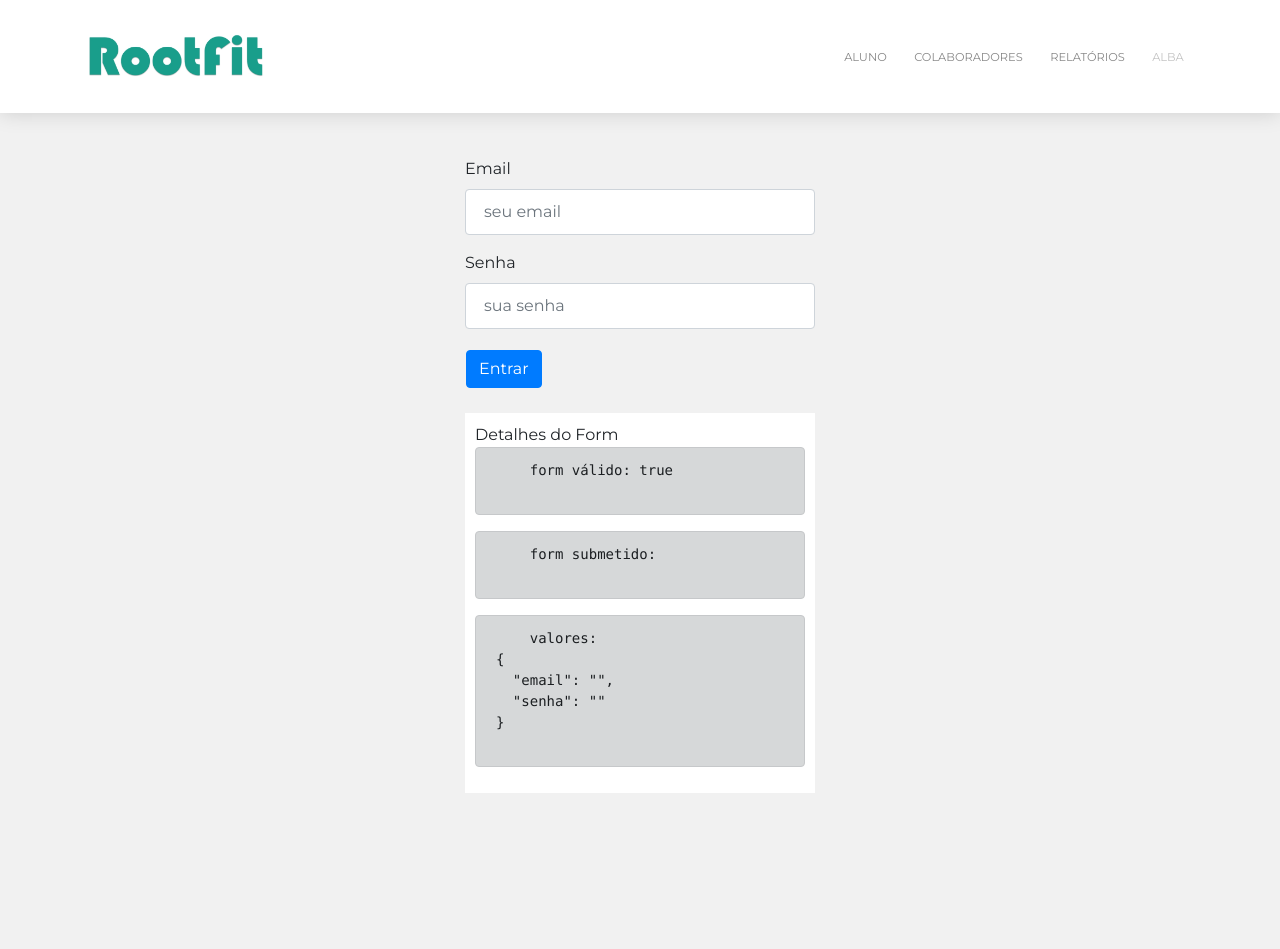
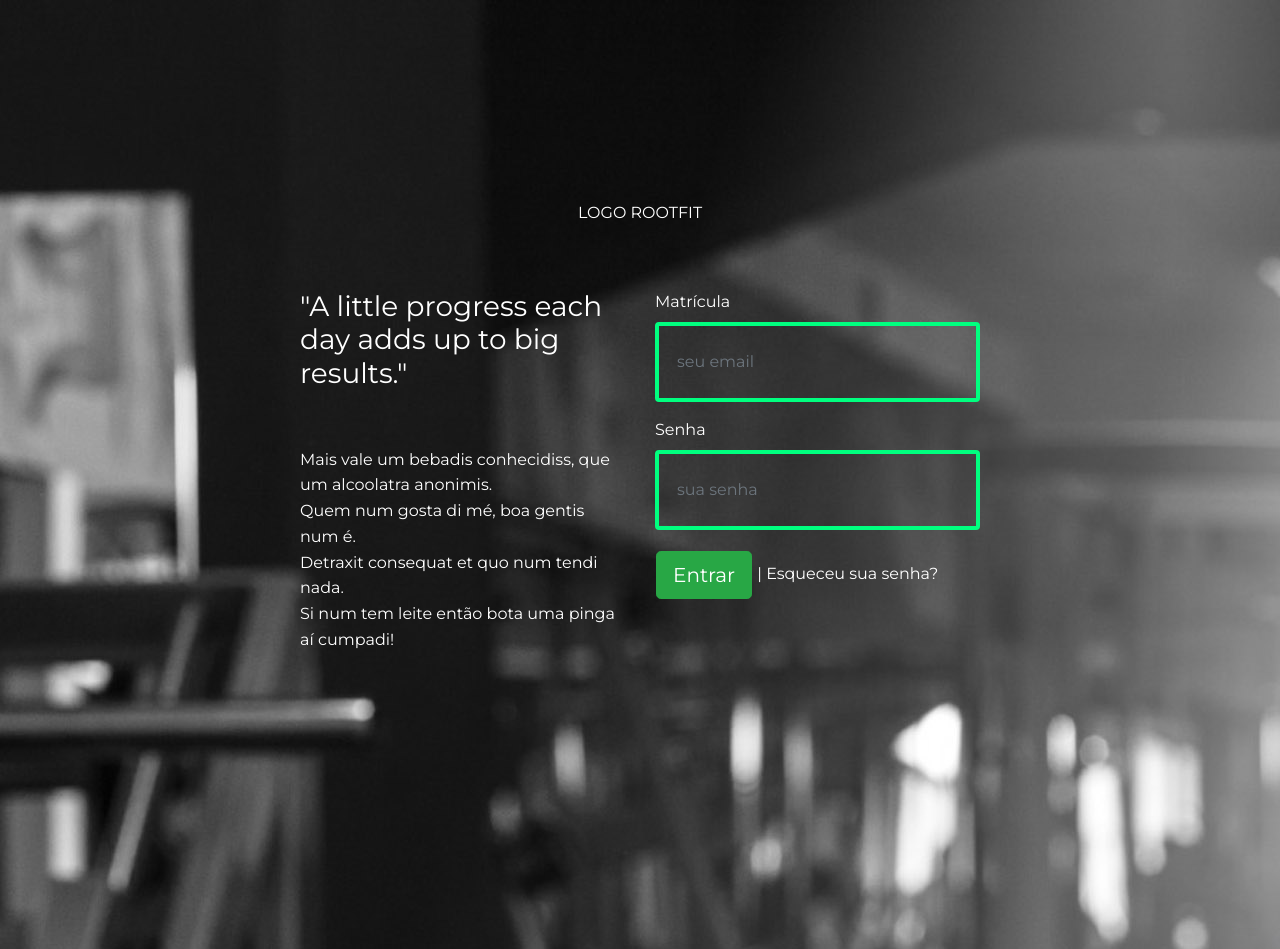
Before and after one commit to AdrianoModa/rootFit-app-PA2, an Angular app in the folder rootFit-front/: page / in a window 1280 px wide. Before the commit the page ends 800 px from the top, so only its background shows below. Built offline with nearby package versions, Linux system fonts and the light colour scheme.

Commit message:
Reformulacao do Front Login

```diff
--- a/rootFit-front/src/app/app.component.html
+++ b/rootFit-front/src/app/app.component.html
@@ -1,3 +1,3 @@
 <!--The content below is only a placeholder and can be replaced.-->
-<app-menu></app-menu>
+<!--<app-menu></app-menu>-->
 <router-outlet></router-outlet>
--- a/rootFit-front/src/app/login/login.component.css
+++ b/rootFit-front/src/app/login/login.component.css
@@ -0,0 +1,21 @@
+.container-fluid{
+    color: white;
+    height: 949px;
+    padding-top:200px;
+    padding-left: 300px;
+    padding-right: 300px;
+}
+.form-control{
+    border: springgreen 4px solid;
+    background: transparent;
+    height: 80px;
+    color: springgreen;
+}
+input-placeholder{
+    color: springgreen;
+    font-size: 18px;
+    font-weight: bold;
+}
+a{
+    color: white;
+}
--- a/rootFit-front/src/app/login/login.component.html
+++ b/rootFit-front/src/app/login/login.component.html
@@ -1,27 +1,42 @@
-<br/>
-<div class="container">
+ <div class="container-fluid" [ngStyle]="{'background-image': getUrl()}">
   <div class="row">
-    <div class="col">
+      <div class="container">
+      <div class="col">
+          <!--<img [src]="logoImage"/>-->
+          <p class="text-center">LOGO ROOTFIT</p>
+          <br/>
+          <br/>
+      </div>
+    </div>
+  </div>
+  <div class="row">
+    <div class="col back-cover">
+      <h3>"A little progress each day adds up to big results."</h3>
+      <br/><br/>
+      <p>
+          Mais vale um bebadis conhecidiss, que um alcoolatra anonimis.  <br/>
+          Quem num gosta di mé, boa gentis num é. <br/>
+          Detraxit consequat et quo num tendi nada. <br/>
+          Si num tem leite então bota uma pinga aí cumpadi!<br/>
+      </p>
+
 
     </div>
     <div class="col">
         <form [formGroup]="loginForm" (ngSubmit)="onSubmit()">
             <div class="form-group">
-              <label for="exampleInputEmail1">Email</label>
+              <label for="exampleInputEmail1">Matrícula</label>
               <input type="email" class="form-control" placeholder="seu email" formControlName="email">
             </div>
             <div class="form-group">
               <label for="exampleInputPassword1">Senha</label>
               <input type="password" class="form-control" placeholder="sua senha" formControlName="senha">
             </div>
-            <button type="submit" class="btn btn-primary" [routerLink]="['dashboard']">Entrar</button>
-
-            <app-form-debug [form]="loginForm"></app-form-debug>
+            <button type="submit" class="btn btn-success btn-lg" [routerLink]="['dashboard']">Entrar</button>
+             | <a href="#">Esqueceu sua senha?</a>
 
           </form>
     </div>
-    <div class="col">
-
     </div>
-  </div>
+    <!--<app-form-debug [form]="loginForm"></app-form-debug>-->
 </div>
--- a/rootFit-front/src/app/login/login.component.ts
+++ b/rootFit-front/src/app/login/login.component.ts
@@ -15,6 +15,8 @@ import 'rxjs/add/operator/map';
 export class LoginComponent implements OnInit {
 
   loginForm: FormGroup;
+  loginImage:string = "./../assets/img/capagym.jpg"
+  logoImage:string = "./../assets/logo.jpg"
 
   constructor( private formBuilder: FormBuilder, private alunoService: AlunoService, private http: HttpClient) { }
 
@@ -32,4 +34,9 @@ export class LoginComponent implements OnInit {
     this.http.post('http://localhost:8080/aluno/aluno', JSON.stringify(this.loginForm.value)).subscribe(dados => console.log(dados));
   }
 
+  getUrl()
+{
+  return "url('./../assets/img/capagym.jpg')";
 }
+
+}
```
Also changed, not shown: rootFit-front/src/assets/img/capagym.jpg (added).
